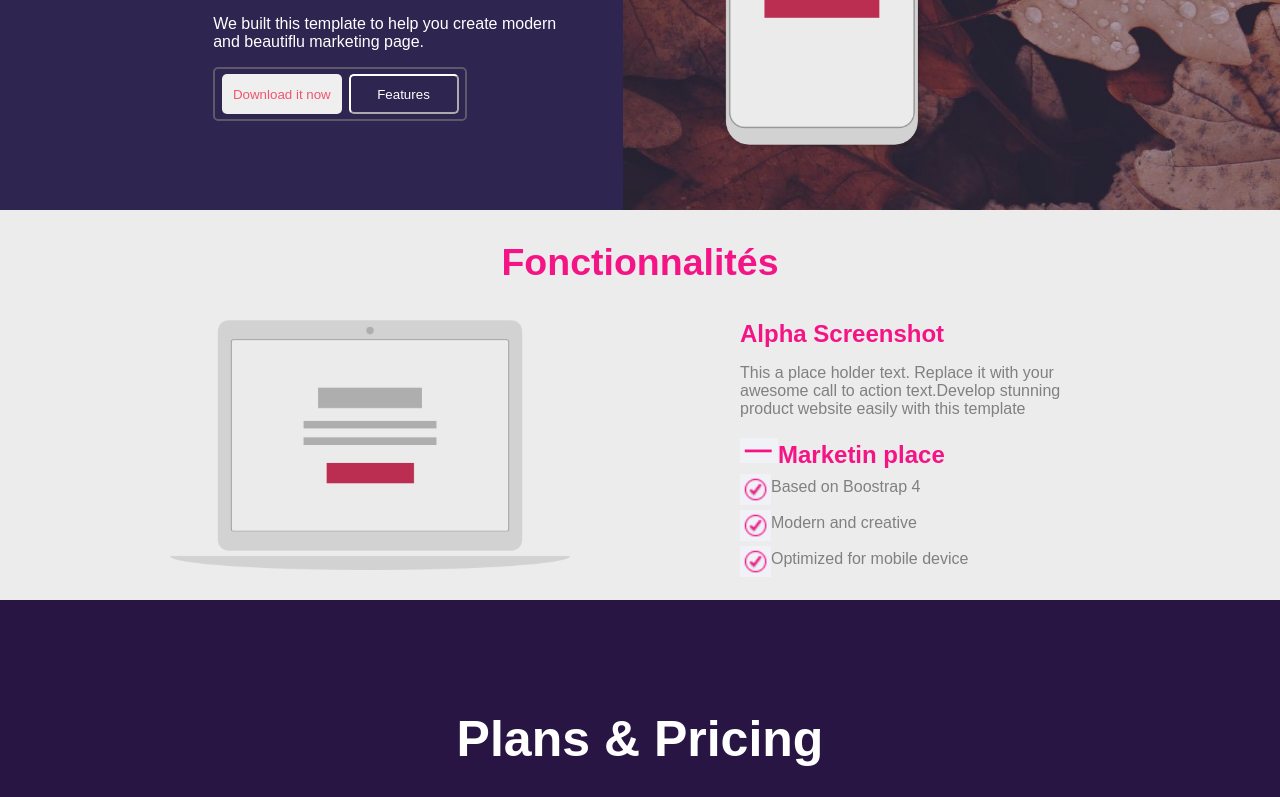
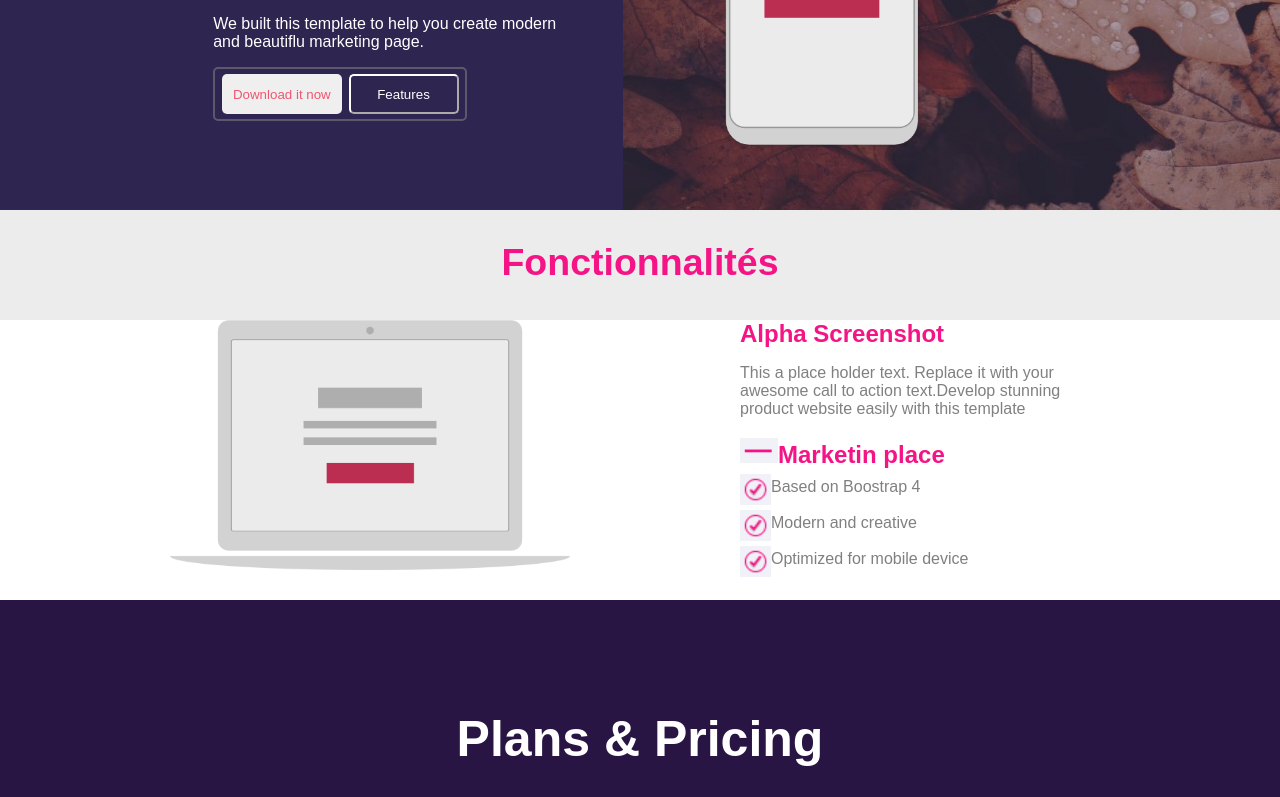
Before and after one commit to jhonGs09/bleux, a plain HTML site: page index.html in a window 1280 px wide. Shown: the part 460-1257 px from the top of the page. Drawn offline with Linux system fonts and the light colour scheme.

Commit message:
que pereza ome

```diff
--- a/style.css
+++ b/style.css
@@ -160,7 +160,7 @@ ul li a button {
 .principal2 {
     display: flex;
     justify-content: space-evenly;
-    background-color: var(--my-backgroundcolor);
+    background-color: white;
 
 }
 
@@ -657,6 +657,7 @@ footer {
 
     .principal2{
         height: 45vh;
+
     }
 
     .sec3{
```
